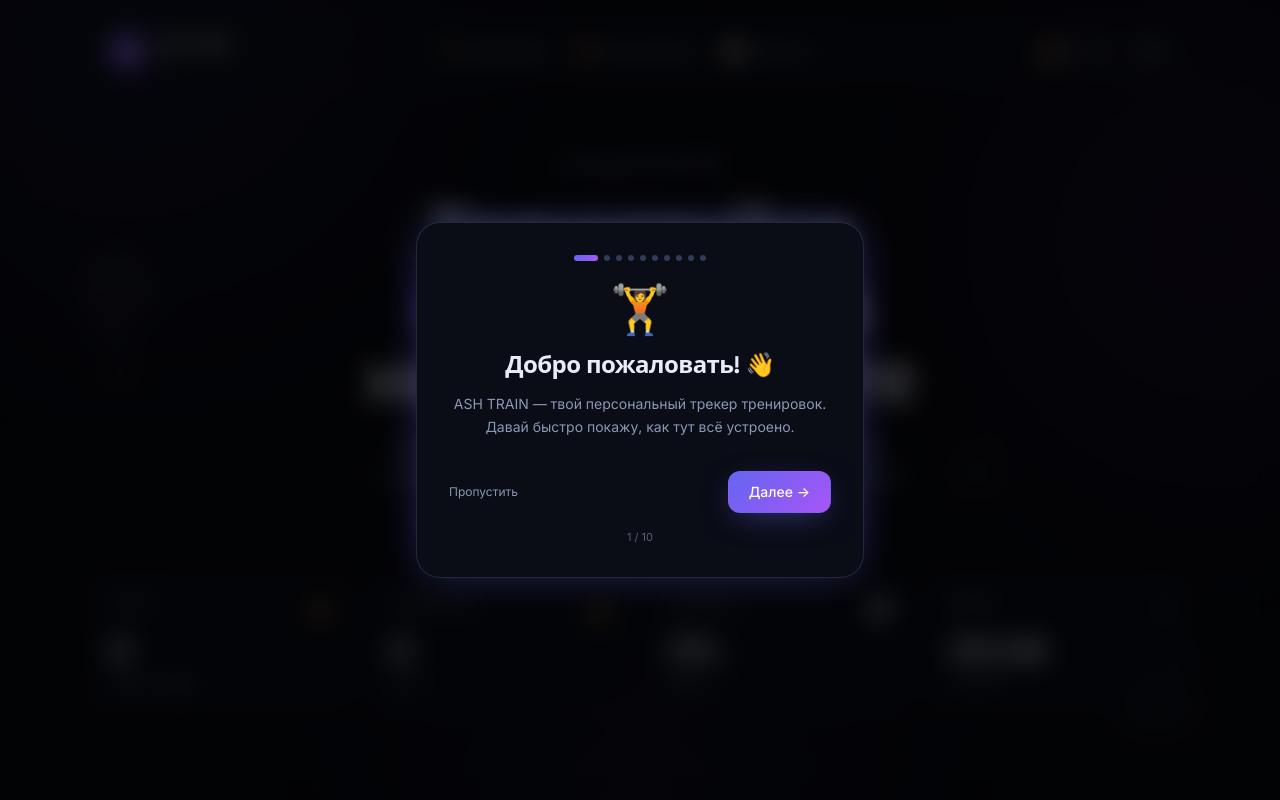
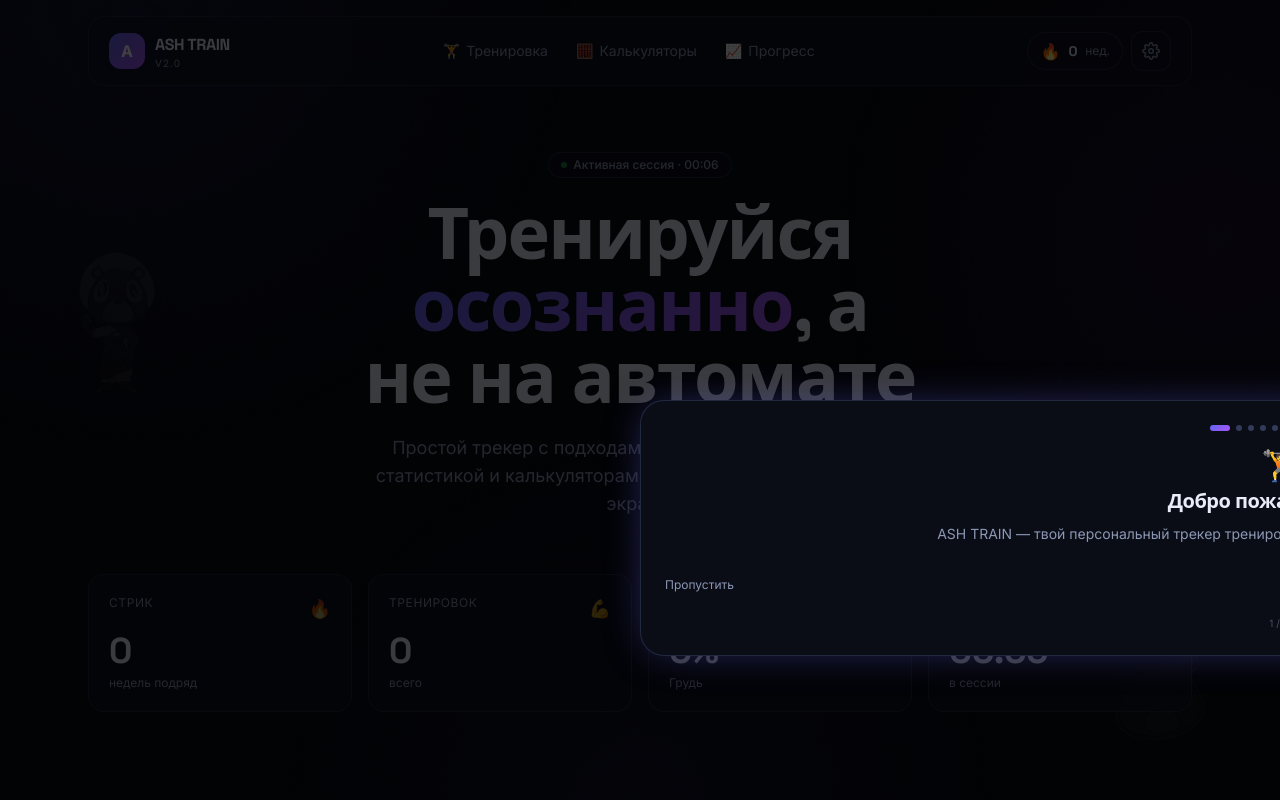
Before and after one commit to yohannw7/trainings, a Next.js app: page / in a window 1280 px wide. Shown: the top 800 px of the page. Built offline with nearby package versions, Linux system fonts and the light colour scheme.

Commit message:
Onboarding: spotlight highlights target elements
Each step now scrolls to and highlights the relevant UI element with a spotlight cutout, arrow pointer, and positioned tooltip.

```diff
--- a/components/Header.tsx
+++ b/components/Header.tsx
@@ -80,6 +80,7 @@ export function Header() {
           </motion.div>
           <button
             onClick={openSettings}
+            data-tour="settings"
             className="grid h-10 w-10 place-items-center rounded-xl border border-border/60 bg-surface/40 text-muted transition-all hover:border-accent/50 hover:text-text"
             aria-label="Настройки"
           >
--- a/components/Onboarding.tsx
+++ b/components/Onboarding.tsx
@@ -1,11 +1,18 @@
 "use client";
 
 import { AnimatePresence, motion } from "framer-motion";
-import { useEffect, useState } from "react";
+import { useCallback, useEffect, useRef, useState } from "react";
 
 const STORAGE_KEY = "onboarding_done_v2";
 
-const STEPS = [
+type Step = {
+  title: string;
+  description: string;
+  icon: string;
+  target?: string; // CSS selector for the element to highlight
+};
+
+const STEPS: Step[] = [
   {
     title: "Добро пожаловать! 👋",
     description:
@@ -15,69 +22,134 @@ const STEPS = [
   {
     title: "Дни тренировок",
     description:
-      "Наверху — кнопки с днями (Грудь, Спина, Ноги…). Нажми на день, чтобы переключиться. Можешь добавлять свои дни кнопкой «+» и удалять крестиком.",
+      "Это кнопки дней. Нажми на день, чтобы переключиться. «+» добавляет новый день, «✕» удаляет.",
     icon: "📅",
+    target: "[data-tour='day-pills']",
   },
   {
-    title: "Упражнения и подходы",
+    title: "Упражнения",
     description:
-      "Каждая карточка — упражнение. Нажми на неё, чтобы открыть панель подхода. Там ты запускаешь секундомер, завершаешь подход, и автоматически включается таймер отдыха.",
+      "Каждая карточка — упражнение. Нажми на неё, чтобы открыть панель подхода с секундомером и таймером отдыха.",
     icon: "💪",
+    target: "[data-tour='exercises']",
   },
   {
     title: "Вес",
     description:
-      "Справа от каждого упражнения — поле «кг». Вводи рабочий вес — он сохранится автоматически и попадёт в историю.",
+      "Поле «кг» справа — твой рабочий вес. Он сохраняется автоматически и попадёт в историю.",
     icon: "⚖️",
+    target: "[data-tour='weight-input']",
+  },
+  {
+    title: "Редактирование дня",
+    description:
+      "Кнопка «Редактировать» — меняй названия, количество подходов и цели для каждого упражнения.",
+    icon: "✎",
+    target: "[data-tour='edit-day']",
   },
   {
     title: "Таймер и секундомер",
     description:
-      "Ниже — глобальный таймер с пресетами (30 сек, 1 мин, 2 мин…) и секундомер с кругами. Используй для отдыха между упражнениями или для замера времени.",
+      "Глобальный таймер с пресетами (30с, 1мин, 2мин…) и секундомер с кругами. Для отдыха или замера времени.",
     icon: "⏱",
+    target: "#timer",
   },
   {
     title: "Калькуляторы",
     description:
-      "Раздел «Метрики тела» считает ИМТ, суточную норму калорий (TDEE), БЖУ и максимум на 1 повтор (1RM). Заполни профиль один раз — всё подставится автоматически.",
+      "ИМТ, суточная норма калорий (TDEE), БЖУ и максимум на 1 повтор. Заполни профиль один раз — всё подставится.",
     icon: "🧮",
+    target: "#calculators",
   },
   {
-    title: "Завершение дня и стрик",
+    title: "Завершить день",
     description:
-      "Когда закончишь — нажми «Завершить день». Тренировка попадёт в историю, а стрик (🔥) увеличится. Стрик считается по неделям: тренируйся хотя бы раз в неделю, чтобы не потерять серию.",
+      "Когда закончишь — нажми эту кнопку. Тренировка попадёт в историю, а стрик 🔥 увеличится.",
     icon: "🔥",
+    target: "[data-tour='complete-day']",
   },
   {
     title: "Пресеты и сброс",
     description:
-      "«Сохранить пресет» — сохраняет текущий план тренировок. «Пресеты» — загружает сохранённый. «Сбросить день» — обнуляет все подходы текущего дня. «Редактировать» — меняет упражнения, подходы и цели.",
+      "«Сохранить пресет» — запоминает план. «Сбросить день» — обнуляет все подходы текущего дня.",
     icon: "💾",
+    target: "[data-tour='presets']",
   },
   {
-    title: "Темы оформления",
+    title: "Настройки и темы",
     description:
-      "Нажми шестерёнку ⚙ в правом верхнем углу — там можно выбрать тему: тёмную, светлую, океан, лес или фиолетовую.",
+      "Шестерёнка — настройки. Там можно выбрать тему: тёмную, светлую, океан, лес или фиолетовую.",
     icon: "🎨",
+    target: "[data-tour='settings']",
   },
   {
     title: "Готово! 🚀",
     description:
-      "Всё сохраняется в браузере автоматически. Просто начни тренировку — нажми на первое упражнение. Удачи!",
+      "Всё сохраняется в браузере автоматически. Нажми на первое упражнение и начинай. Удачи!",
     icon: "✅",
   },
 ];
 
+type Rect = { top: number; left: number; width: number; height: number };
+
 export function Onboarding() {
   const [show, setShow] = useState(false);
   const [step, setStep] = useState(0);
+  const [targetRect, setTargetRect] = useState<Rect | null>(null);
+  const [tooltipPos, setTooltipPos] = useState<"bottom" | "top">("bottom");
+  const tooltipRef = useRef<HTMLDivElement>(null);
 
   useEffect(() => {
     const done = localStorage.getItem(STORAGE_KEY);
-    if (!done) {
-      setShow(true);
+    if (!done) setShow(true);
+  }, []);
+
+  const measureTarget = useCallback((selector?: string) => {
+    if (!selector) {
+      setTargetRect(null);
+      return;
     }
+    const el = document.querySelector(selector);
+    if (!el) {
+      setTargetRect(null);
+      return;
+    }
+    const rect = el.getBoundingClientRect();
+    setTargetRect({
+      top: rect.top + window.scrollY,
+      left: rect.left + window.scrollX,
+      width: rect.width,
+      height: rect.height,
+    });
+
+    // Decide tooltip position
+    const viewH = window.innerHeight;
+    const elCenter = rect.top + rect.height / 2;
+    setTooltipPos(elCenter < viewH / 2 ? "bottom" : "top");
+
+    // Scroll element into view
+    el.scrollIntoView({ behavior: "smooth", block: "center" });
   }, []);
+
+  useEffect(() => {
+    if (!show) return;
+    const timer = setTimeout(() => {
+      measureTarget(STEPS[step].target);
+    }, 350); // wait for scroll/animation
+    return () => clearTimeout(timer);
+  }, [step, show, measureTarget]);
+
+  // Recalculate on resize
+  useEffect(() => {
+    if (!show) return;
+    const handler = () => measureTarget(STEPS[step].target);
+    window.addEventListener("resize", handler);
+    window.addEventListener("scroll", handler);
+    return () => {
+      window.removeEventListener("resize", handler);
+      window.removeEventListener("scroll", handler);
+    };
+  }, [show, step, measureTarget]);
 
   const finish = () => {
     localStorage.setItem(STORAGE_KEY, "1");
@@ -85,50 +157,147 @@ export function Onboarding() {
   };
 
   const next = () => {
-    if (step < STEPS.length - 1) {
-      setStep(step + 1);
-    } else {
-      finish();
-    }
+    if (step < STEPS.length - 1) setStep(step + 1);
+    else finish();
   };
 
   const prev = () => {
     if (step > 0) setStep(step - 1);
   };
 
-  const skip = () => {
-    finish();
+  const current = STEPS[step];
+
+  if (!show) return null;
+
+  // Spotlight cutout for SVG mask
+  const pad = 8;
+  const spotRect = targetRect
+    ? {
+        x: targetRect.left - window.scrollX - pad,
+        y: targetRect.top - window.scrollY - pad,
+        w: targetRect.width + pad * 2,
+        h: targetRect.height + pad * 2,
+        rx: 16,
+      }
+    : null;
+
+  // Tooltip position relative to viewport
+  const getTooltipStyle = (): React.CSSProperties => {
+    if (!spotRect) {
+      return { top: "50%", left: "50%", transform: "translate(-50%, -50%)" };
+    }
+    const gap = 16;
+    if (tooltipPos === "bottom") {
+      return {
+        top: spotRect.y + spotRect.h + gap,
+        left: "50%",
+        transform: "translateX(-50%)",
+        maxWidth: "min(420px, calc(100vw - 32px))",
       };
-
-  const current = STEPS[step];
+    }
+    return {
+      bottom: `calc(100vh - ${spotRect.y}px + ${gap}px)`,
+      left: "50%",
+      transform: "translateX(-50%)",
+      maxWidth: "min(420px, calc(100vw - 32px))",
+    };
+  };
 
   return (
     <AnimatePresence>
-      {show && (
       <motion.div
         initial={{ opacity: 0 }}
         animate={{ opacity: 1 }}
         exit={{ opacity: 0 }}
-          transition={{ duration: 0.2 }}
-          className="fixed inset-0 z-[300] flex items-center justify-center p-4"
-          style={{ background: "rgba(0,0,0,0.75)", backdropFilter: "blur(12px)" }}
+        className="fixed inset-0 z-[300]"
+        style={{ pointerEvents: "auto" }}
       >
+        {/* Dark overlay with spotlight cutout */}
+        <svg
+          className="absolute inset-0 h-full w-full"
+          style={{ pointerEvents: "none" }}
+        >
+          <defs>
+            <mask id="spotlight-mask">
+              <rect width="100%" height="100%" fill="white" />
+              {spotRect && (
+                <rect
+                  x={spotRect.x}
+                  y={spotRect.y}
+                  width={spotRect.w}
+                  height={spotRect.h}
+                  rx={spotRect.rx}
+                  fill="black"
+                />
+              )}
+            </mask>
+          </defs>
+          <rect
+            width="100%"
+            height="100%"
+            fill="rgba(0,0,0,0.75)"
+            mask="url(#spotlight-mask)"
+          />
+        </svg>
+
+        {/* Spotlight border glow */}
+        {spotRect && (
           <motion.div
+            initial={{ opacity: 0, scale: 0.95 }}
+            animate={{ opacity: 1, scale: 1 }}
+            transition={{ type: "spring", damping: 20, stiffness: 200 }}
+            className="pointer-events-none absolute rounded-2xl border-2 border-accent shadow-glow"
+            style={{
+              top: spotRect.y,
+              left: spotRect.x,
+              width: spotRect.w,
+              height: spotRect.h,
+            }}
+          />
+        )}
+
+        {/* Arrow pointing to target */}
+        {spotRect && (
+          <motion.div
+            initial={{ opacity: 0 }}
+            animate={{ opacity: 1 }}
+            className="pointer-events-none absolute"
+            style={{
+              left: spotRect.x + spotRect.w / 2 - 8,
+              ...(tooltipPos === "bottom"
+                ? { top: spotRect.y + spotRect.h + 2 }
+                : { top: spotRect.y - 18 }),
+            }}
+          >
+            <svg width="16" height="12" viewBox="0 0 16 12">
+              {tooltipPos === "bottom" ? (
+                <path d="M8 0L16 12H0L8 0Z" fill="rgb(var(--accent))" />
+              ) : (
+                <path d="M8 12L0 0H16L8 12Z" fill="rgb(var(--accent))" />
+              )}
+            </svg>
+          </motion.div>
+        )}
+
+        {/* Tooltip card */}
+        <motion.div
+          ref={tooltipRef}
           key={step}
-            initial={{ opacity: 0, y: 20, scale: 0.95 }}
-            animate={{ opacity: 1, y: 0, scale: 1 }}
-            exit={{ opacity: 0, y: -20, scale: 0.95 }}
+          initial={{ opacity: 0, y: tooltipPos === "bottom" ? 15 : -15 }}
+          animate={{ opacity: 1, y: 0 }}
+          exit={{ opacity: 0, y: tooltipPos === "bottom" ? 15 : -15 }}
           transition={{ type: "spring", damping: 24, stiffness: 300 }}
-            className="relative w-full max-w-md overflow-hidden rounded-3xl border border-border/60 bg-bg p-6 shadow-glow sm:p-8"
+          className="absolute z-10 w-full rounded-3xl border border-border/60 bg-bg p-5 shadow-glow sm:p-6"
+          style={getTooltipStyle()}
         >
           {/* Progress dots */}
-            <div className="mb-6 flex items-center justify-center gap-1.5">
+          <div className="mb-4 flex items-center justify-center gap-1.5">
             {STEPS.map((_, i) => (
               <div
                 key={i}
                 className={`h-1.5 rounded-full transition-all duration-300 ${
                   i === step
-                      ? "w-6 bg-accent-gradient"
+                    ? "w-5 bg-accent-gradient"
                     : i < step
                       ? "w-1.5 bg-accent/50"
                       : "w-1.5 bg-border"
@@ -137,45 +306,40 @@ export function Onboarding() {
             ))}
           </div>
 
-            {/* Icon */}
-            <div className="mb-4 text-center text-5xl">{current.icon}</div>
-
-            {/* Content */}
-            <h2 className="heading-display mb-3 text-center text-2xl font-bold">
+          {/* Icon + content */}
+          <div className="mb-1 text-center text-3xl">{current.icon}</div>
+          <h2 className="heading-display mb-2 text-center text-xl font-bold">
             {current.title}
           </h2>
-            <p className="mb-8 text-center text-sm leading-relaxed text-muted">
+          <p className="mb-5 text-center text-sm leading-relaxed text-muted">
             {current.description}
           </p>
 
           {/* Buttons */}
           <div className="flex items-center justify-between gap-3">
             <button
-                onClick={skip}
+              onClick={finish}
               className="text-xs text-muted transition-colors hover:text-text"
             >
               Пропустить
             </button>
-
             <div className="flex items-center gap-2">
               {step > 0 && (
-                  <button onClick={prev} className="btn px-4 py-2 text-sm">
+                <button onClick={prev} className="btn px-3 py-2 text-sm">
                   ←
                 </button>
               )}
-                <button onClick={next} className="btn btn-primary px-5 py-2.5 text-sm">
+              <button onClick={next} className="btn btn-primary px-4 py-2 text-sm">
                 {step === STEPS.length - 1 ? "Начать!" : "Далее →"}
               </button>
             </div>
           </div>
 
-            {/* Step counter */}
-            <div className="mt-4 text-center text-[11px] text-muted/60">
+          <div className="mt-3 text-center text-[10px] text-muted/50">
             {step + 1} / {STEPS.length}
           </div>
         </motion.div>
       </motion.div>
-      )}
     </AnimatePresence>
   );
 }
```
Also changed, not shown: components/TrainingSection.tsx (+6 -4 lines). Lines whose indentation alone changed are shown as unchanged.
